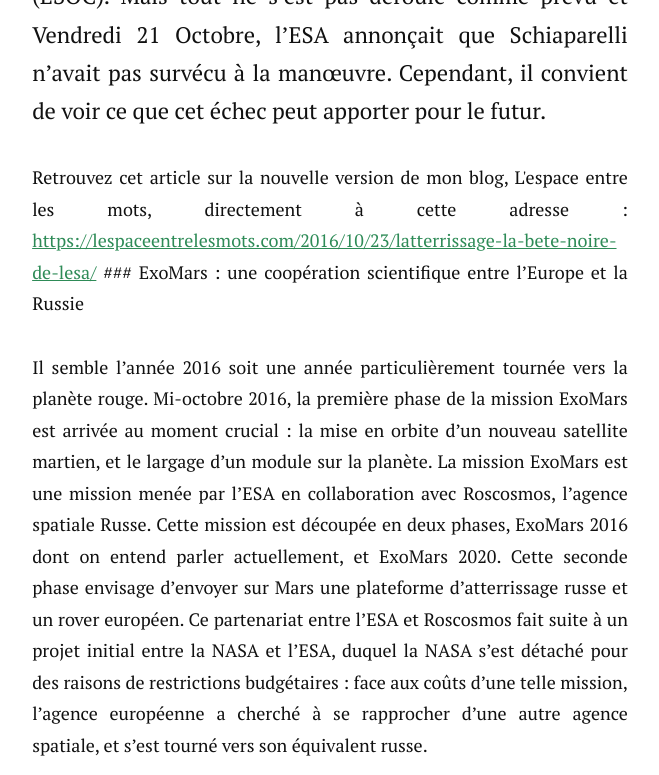
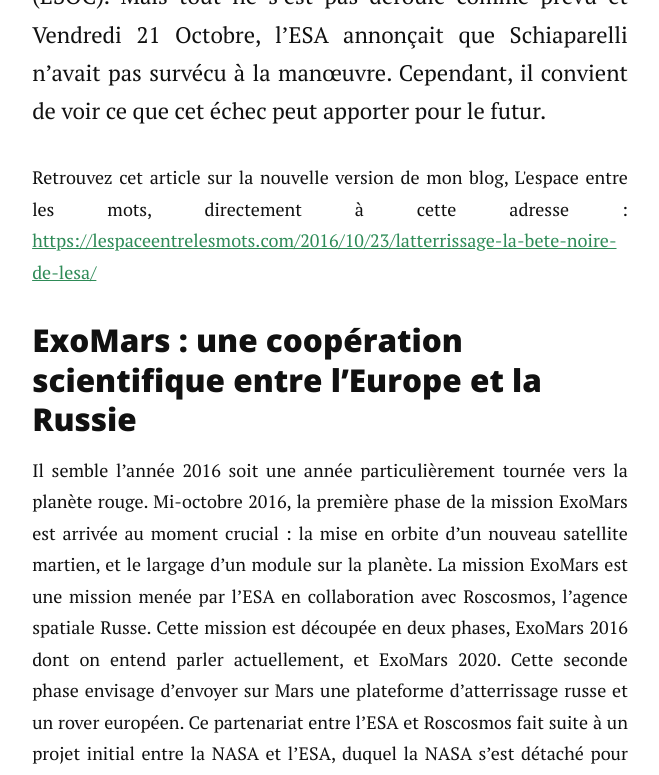
Before and after one commit to charlesgabouleaud/charlesgabouleaud.github.io, a Jekyll site: the page built from _posts/2016-10-23-Atterrissage-bete-noire-ESA.markdown, in a window 1280 px wide and 1400 px high, scrolled down 1012 px. Shown: the top 775 px of the window, without its empty margins (310-969 px from the left). Built offline with Jekyll 4.4.1, drawn with Linux system fonts in a browser that asks for light colours; nearby versions of some CDN libraries; comment, search, counter and statistics services are not loaded; some of the changed text lies outside the part shown.

Commit message:
Update 2016-10-23-Atterrissage-bete-noire-ESA.markdown

```diff
--- a/_posts/2016-10-23-Atterrissage-bete-noire-ESA.markdown
+++ b/_posts/2016-10-23-Atterrissage-bete-noire-ESA.markdown
@@ -8,7 +8,8 @@
 
 <p class="intro" style="text-align: justify;"><span class="dropcap">M</span>ercredi 19 Octobre 2016, l’agence spatiale européenne (ESA) diffusait en direct l’atterrissage de sa sonde Schiaparelli sur Mars. Il était possible de suivre ce qu’il se passait au centre européen d'opérations spatiales (ESOC). Mais tout ne s’est pas déroulé comme prévu et Vendredi 21 Octobre, l’ESA annonçait que Schiaparelli n’avait pas survécu à la manœuvre. Cependant, il convient de voir ce que cet échec peut apporter pour le futur.</p>
 
-<p style="text-align: justify;"> Retrouvez cet article sur la nouvelle version de mon blog, L'espace entre les mots, directement à cette adresse : <a href="https://lespaceentrelesmots.com/2016/10/23/latterrissage-la-bete-noire-de-lesa/">https://lespaceentrelesmots.com/2016/10/23/latterrissage-la-bete-noire-de-lesa/</a>
+<p style="text-align: justify;"> Retrouvez cet article sur la nouvelle version de mon blog, L'espace entre les mots, directement à cette adresse : <a href="https://lespaceentrelesmots.com/2016/10/23/latterrissage-la-bete-noire-de-lesa/">https://lespaceentrelesmots.com/2016/10/23/latterrissage-la-bete-noire-de-lesa/</a> </p>
+
 
 ### ExoMars : une coopération scientifique entre l’Europe et la Russie
 
```
